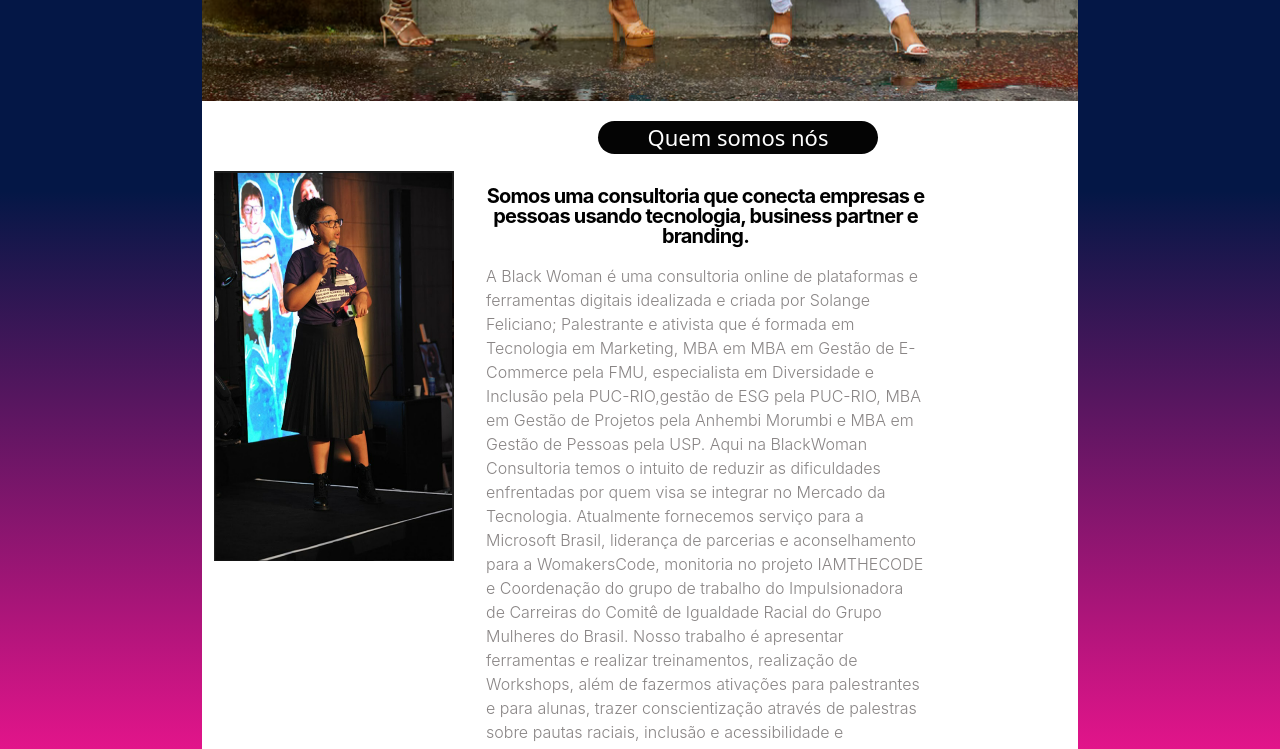
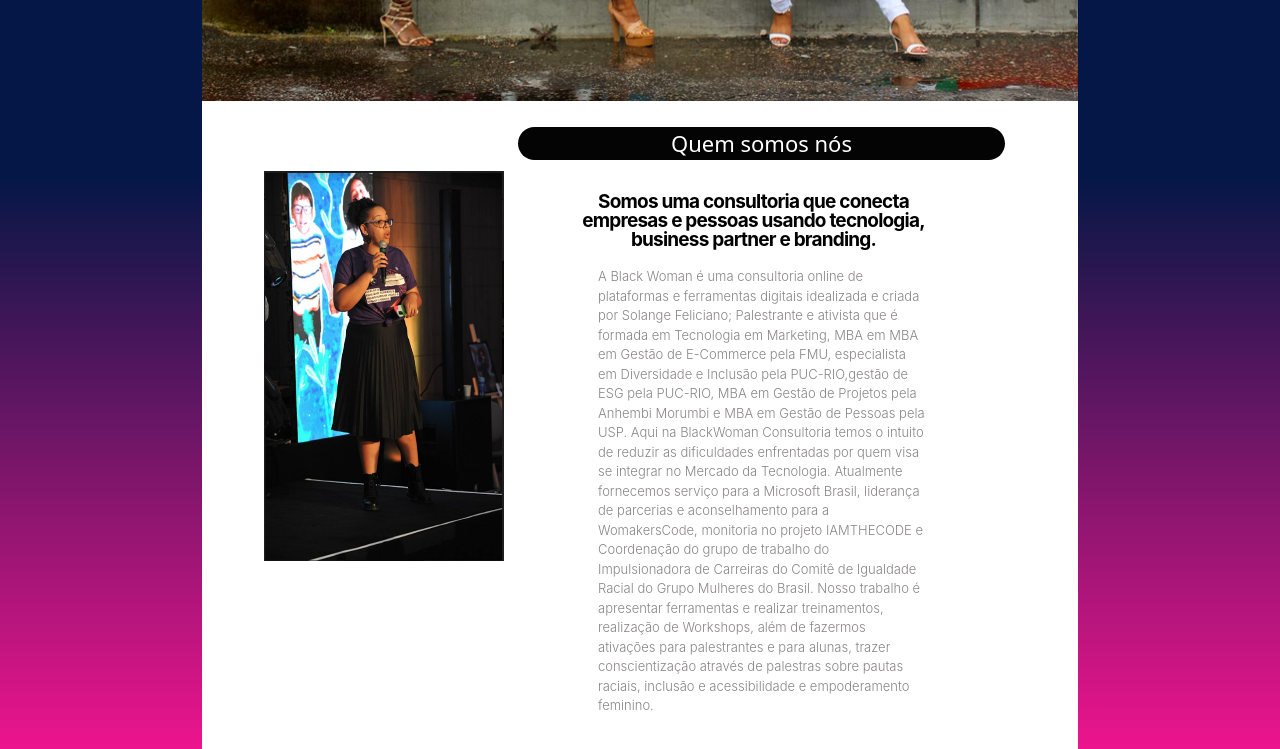
Before and after one commit to Vivianevqs/TimeDorothy, a plain HTML site: page index.html in a window 1280 px wide. Shown: the part 620-1369 px from the top of the page. Drawn offline with nearby package versions, Linux system fonts and the light colour scheme.

Commit message:
Alteraçoes de imagens

```diff
--- a/css/styles.css
+++ b/css/styles.css
@@ -21,24 +21,25 @@ body{
 
 }
 h2{
-  font-size:  20px!important;
+  font-size:  19px!important;
  color: #000000!important;
  font-style:inter;
  font-weight:bolder !important;
  text-align:center;
  font-family:inter;
- margin-left: 3rem;
+ margin-left: 9rem;
 
 
 }
 
 
 .lead{color:#898585 ;
-  font-size:16px !important;
+  font-size:13px!important;
   font-style:bold;
   font-family:inter;
   padding-top: 10px;
-  margin-left:3rem;
+  margin-left:10rem;
+  text-align:left;
 
 
 }
@@ -104,9 +105,9 @@ img{
   color:#ffffff !important;
   background-color: #040404 !important;
   text-align: center !important;
-  margin-top: 20px;
-  width: 280px;
-  margin-left: 10rem;
+  margin-top: 26px;
+  width: 100%;
+  margin-left: 5rem;
 }
 
 .btn-contato{
--- a/index.html
+++ b/index.html
@@ -75,11 +75,11 @@
           </div>
           <h2 class="featurette-heading">Somos uma consultoria que conecta empresas e pessoas usando tecnologia, business partner e branding.</h2>
           <p class="lead"> A Black Woman é uma consultoria online de plataformas e ferramentas digitais idealizada e criada por Solange Feliciano; Palestrante e ativista que é formada em Tecnologia em Marketing, MBA em MBA em Gestão de E-Commerce pela FMU, especialista em Diversidade e Inclusão pela PUC-RIO,gestão de ESG pela PUC-RIO, MBA em Gestão de Projetos pela Anhembi Morumbi e MBA em Gestão de Pessoas pela USP.
-            Aqui na BlackWoman Consultoria temos o intuito de reduzir as dificuldades enfrentadas por quem visa se integrar no Mercado da Tecnologia.
-            Atualmente fornecemos serviço para a Microsoft Brasil, liderança de parcerias e aconselhamento para a WomakersCode, monitoria no projeto IAMTHECODE e Coordenação do grupo de trabalho do
-            Impulsionadora de Carreiras do Comitê de Igualdade Racial do Grupo Mulheres do Brasil.
+          Aqui na BlackWoman Consultoria temos o intuito de reduzir as dificuldades enfrentadas por quem visa se integrar no Mercado da Tecnologia.
+          Atualmente fornecemos serviço para a Microsoft Brasil, liderança de parcerias e aconselhamento para a WomakersCode, monitoria no projeto IAMTHECODE e Coordenação do grupo de trabalho do
+          Impulsionadora de Carreiras do Comitê de Igualdade Racial do Grupo Mulheres do Brasil.
 
-            Nosso trabalho  é apresentar ferramentas e realizar treinamentos, realização de Workshops, além de fazermos ativações para palestrantes e para alunas, trazer conscientização através de palestras sobre pautas raciais, inclusão e acessibilidade e empoderamento feminino.
+          Nosso trabalho  é apresentar ferramentas e realizar treinamentos, realização de Workshops, além de fazermos ativações para palestrantes e para alunas, trazer conscientização através de palestras sobre pautas raciais, inclusão e acessibilidade e empoderamento feminino.
 
 
           </p>
@@ -89,7 +89,7 @@
         </div>
         <div class="col-md-5 order-md-1">
           <img src="img/Sem títuloutyujrtj.png" alt="" width="10" height="10"
-            style="width: 240px;height: 390px;margin-top: 70px;margin-bottom: 50px;">
+            style="width: 240px;height: 390px;margin-top: 70px;margin-bottom: 50px; margin-left: 50px;">
         </div>
 
       </div>
```
